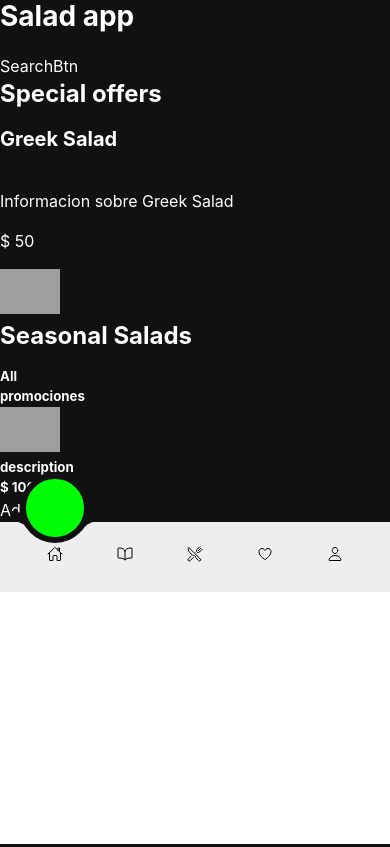
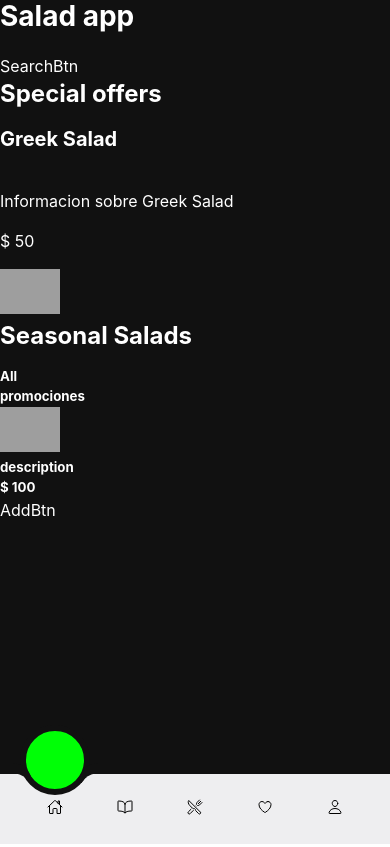
Before and after one commit to andrescort/salad_rest_app, a Flask app: page / in a window 390 px wide. Run offline with Flask 3, Linux system fonts and the light colour scheme; style sheets or scripts are compiled from the project's sources; some web fonts are replaced; grey boxes are pictures that could not be loaded.

Commit message:
mobile design

```diff
--- a/src/views/static/scss/layout/_navigation.scss
+++ b/src/views/static/scss/layout/_navigation.scss
@@ -2,6 +2,15 @@
 @use '../utils/mixin';
 @use '../utils/animations';
 @use '../component/indicator';
+
+
+nav
+{
+    width: 100%;
+    position: absolute;
+    bottom: 0;
+    left: 0;
+}
 
 .navigation
 {
--- a/src/views/static/scss/pages/_home.scss
+++ b/src/views/static/scss/pages/_home.scss
@@ -3,6 +3,7 @@
 
 main
 {
+    height: 100vh;
     background-color: vars.$bg-secondary-color;
     color: #fff;
 }
```
